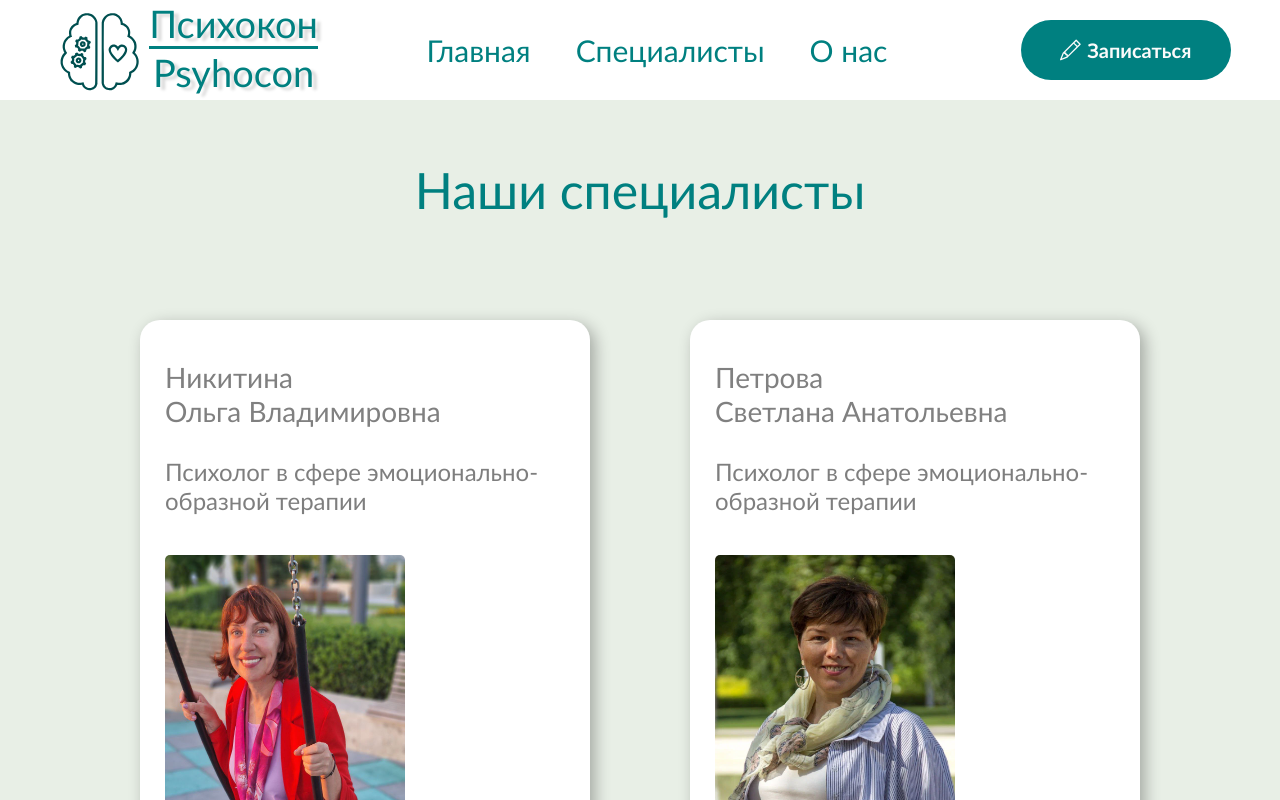
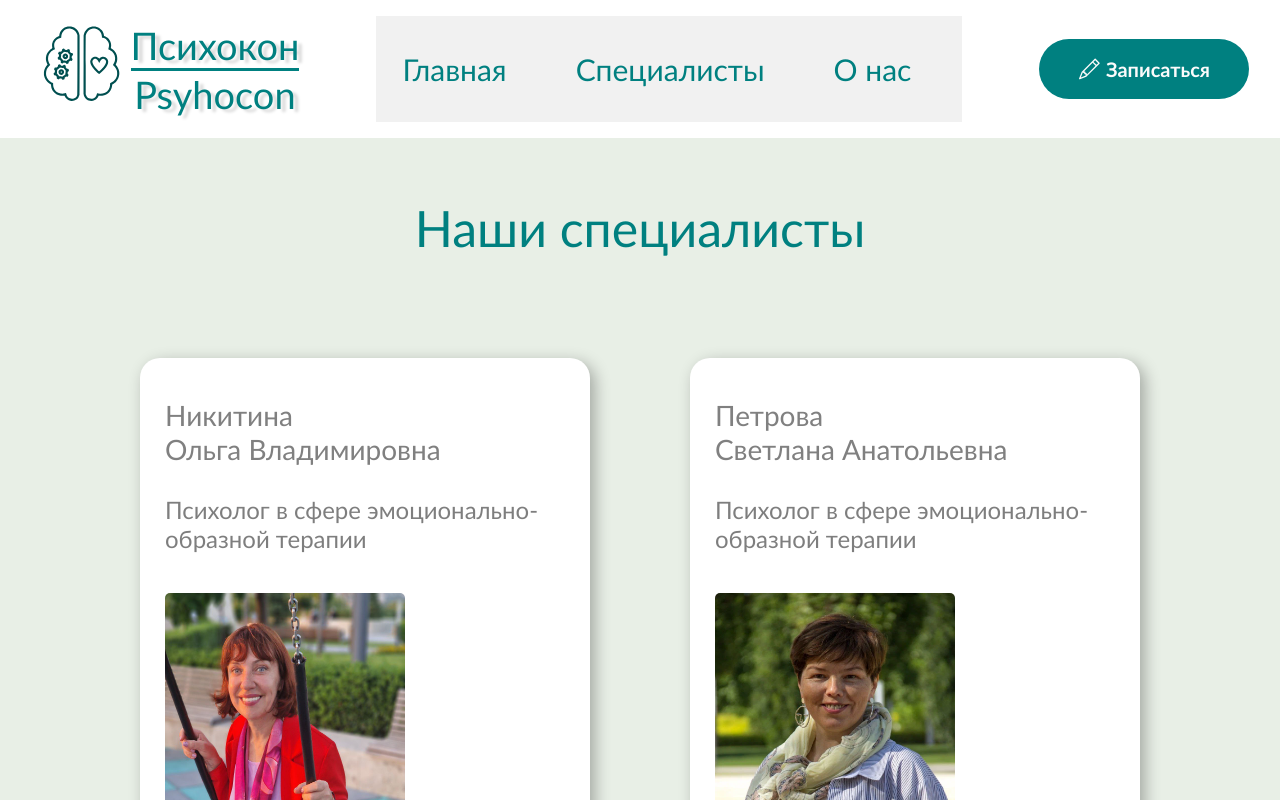
Before and after one commit to ch1cano/psychocon, a Next.js app: page /specialists in a window 1280 px wide. Shown: the top 800 px of the page. Built offline with nearby package versions, Linux system fonts and the light colour scheme.

Commit message:
add navbar and small fixed moks

```diff
--- a/src/components/Feat/Header.jsx
+++ b/src/components/Feat/Header.jsx
@@ -1,5 +1,5 @@
 "use client";
-import React from "react";
+import React, { useEffect, useState } from "react";
 import s from "./Header.module.css";
 import Link from "next/link";
 import Image from "next/image";
@@ -8,36 +8,63 @@ import Modal from "../Modal/Modal";
 import Form from "../Form/Form";
 import NavItem from "./Navbar/navbarItem";
 
+const links = [
+	{ text: "Главная", href: "/" },
+	{ text: "Специалисты", href: "/specialists" },
+	{ text: "О нас", href: "/about" },
+];
+
 const Header = () => {
 	const { isOpen, openModal, closeModal } = useModal();
+	const [navActive, setNavActive] = useState(null);
+	const [activeIdx, setActiveIdx] = useState(-1);
+
+	useEffect(() => {
+		const menu = document.querySelector(".nav__menu-bar");
+		if (menu) {
+			menu.addEventListener("click", () => {
+				menu.classList.toggle("active");
+				menu.classList.remove("no-animation");
+			});
+		}
+	}, []);
 
 	return (
 		<header className={s.header}>
 			<div className={s.containerLogo}>
 				<Image
-					className={s.logoSvg}
+					className={s.logo}
 					alt="#"
 					src="/image/mainLogoD.svg"
 					width={100}
-					height={100}
+					height={80}
 				/>
 				<Link className={s.nameLink} href="/">
 					<p className={s.nameLogo}>Психокон</p>
 					<p className={s.nameLogoDown}>Psyhocon</p>
 				</Link>
 			</div>
-			<nav>
-				<ul className={s.ul}>
-					<Link className={s.links} href="/">
-						<li className={s.li}>Главная</li>
-					</Link>
-					<Link className={s.links} href="/specialists">
-						<li className={s.li}>Специалисты</li>
-					</Link>
-					<Link className={s.links} href="/about">
-						<li className={s.li}>О нас</li>
-					</Link>
-				</ul>
+			<nav className={`nav`}>
+				<div
+					onClick={() => setNavActive(!navActive)}
+					className={`nav__menu-bar`}>
+					<div></div>
+					<div></div>
+					<div></div>
+				</div>
+				<div className={`${navActive ? "active" : ""} nav__menu-list`}>
+					{links.map((menu, idx) => (
+						<div
+							className={s.links}
+							onClick={() => {
+								setActiveIdx(idx);
+								setNavActive(false);
+							}}
+							key={menu.text}>
+							<NavItem active={activeIdx === idx} {...menu} />
+						</div>
+					))}
+				</div>
 			</nav>
 			<button onClick={openModal} className={s.headerBtn}>
 				<svg
--- a/src/components/Feat/Header.module.css
+++ b/src/components/Feat/Header.module.css
@@ -62,7 +62,6 @@
 
 .links:hover {
 	color: rgb(118, 118, 118);
-
 }
 
 .ul {
@@ -90,7 +89,6 @@
 } */
 
 .svgBtn {
-
 	margin-right: 5px;
 }
 .headerBtn {
@@ -118,6 +116,14 @@
 	border: 1px solid #008080;
 }
 
-.logoSvg {
-	filter: brightness(0) saturate(100%) invert(23%) sepia(36%) saturate(2014%) hue-rotate(144deg) brightness(89%) contrast(101%);
+@media (max-width: 769px) {
+	.headerBtn,
+	.nameLink {
+		display: none;
+	}
 }
+
+.logo {
+	filter: brightness(0) saturate(100%) invert(23%) sepia(36%) saturate(2014%)
+		hue-rotate(144deg) brightness(89%) contrast(101%);
+}
--- a/src/components/Feat/Navbar/navbar.jsx
+++ b/src/components/Feat/Navbar/navbar.jsx
@@ -33,7 +33,7 @@ const Navbar = () => {
 					<div className="small"></div>
 				</div>
 				<div className={`${navActive ? "active" : ""} nav__menu-list`}>
-					{/* {links.map((menu, idx) => (
+					{links.map((menu, idx) => (
 						<div
 							onClick={() => {
 								setActiveIdx(idx);
@@ -42,7 +42,7 @@ const Navbar = () => {
 							key={menu.text}>
 							<NavItem active={activeIdx === idx} {...menu} />
 						</div>
-					))} */}
+					))}
 				</div>
 			</nav>
 		</header>
--- a/src/globals.css
+++ b/src/globals.css
@@ -9,3 +9,88 @@
 ul li {
 	list-style-type: none;
 }
+
+a {
+	text-decoration: none;
+	color: inherit;
+}
+nav {
+	display: flex;
+	padding: 16px;
+
+	align-items: center;
+	text-align: center;
+	background-color: white;
+}
+.nav__menu-bar {
+	display: flex;
+	flex-direction: column;
+	row-gap: 6px;
+	cursor: pointer;
+}
+.nav__menu-bar div {
+	width: 40px;
+	height: 4px;
+	background-color: #008080;
+	border-radius: 2px;
+}
+.nav__menu-list {
+	display: flex;
+	flex-direction: column;
+	position: fixed;
+	top: 80px;
+	width: 288px;
+	row-gap: 24px;
+	right: -288px;
+	padding: 25px 16px;
+	transition: all 0.2s;
+	min-height: calc(100vh - 60px);
+	background-color: #f1f1f1;
+}
+.nav__menu-list.active {
+	right: 0;
+}
+.nav__link {
+	font-size: 18px;
+	color: #008080;
+	position: relative;
+	transition: all 0.2s;
+}
+
+.nav__link:hover {
+	font-weight: bold;
+}
+
+.center {
+	min-height: 600px;
+	display: flex;
+	justify-content: center;
+	align-items: center;
+}
+@media screen and (min-width: 768px) {
+	.nav__menu-bar {
+		display: none;
+	}
+	.nav__menu-list {
+		position: unset;
+		flex-direction: row;
+		min-height: fit-content;
+		width: fit-content;
+		column-gap: 24px;
+		align-items: center;
+	}
+	.nav__link::before {
+		content: "";
+		position: absolute;
+		width: 0%;
+		height: 6px;
+		bottom: -16px;
+		left: 0;
+		background-color: black;
+		transition: all 0.2s;
+	}
+
+	.nav__link:hover:before {
+		width: 100%;
+	}
+}
```
Also changed, not shown: src/app/specialists/[id]/page.jsx (+30 -10 lines), src/app/specialists/[id]/specialist.module.css (+45 -4 lines), src/moks/specialistsData.jsx (+44 -9 lines).
